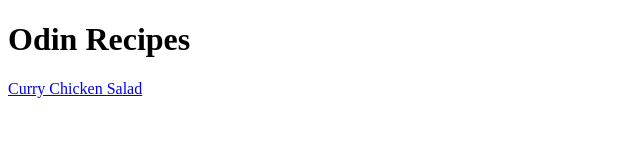
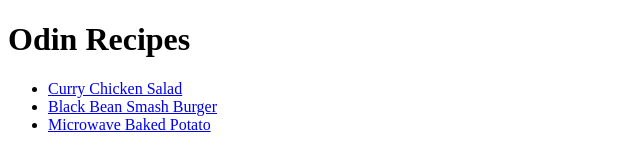
Before and after one commit to DomingoGS/odin-recipes, a plain HTML site: page index.html in a window 1280 px wide. Shown: the whole page, without its empty margins (0-640 px from the left). Drawn offline with Linux system fonts and the light colour scheme.

Commit message:
Add links to new recipes in index.html
Created the anchors that link to each new recipe and put them
inside an unordered list.

```diff
--- a/index.html
+++ b/index.html
@@ -6,6 +6,10 @@
     </head>
     <body>
         <h1>Odin Recipes</h1>
-        <a href="./recipes/curry-chicken-salad.html">Curry Chicken Salad</a>
+        <ul>
+            <li><a href="./recipes/curry-chicken-salad.html">Curry Chicken Salad</a></li>
+            <li><a href="./recipes/black-bean-smash-burger.html">Black Bean Smash Burger</a></li>
+            <li><a href="./recipes/microwave-baked-potato.html">Microwave Baked Potato</a></li>
+        </ul>
     </body>
 </html>
```
